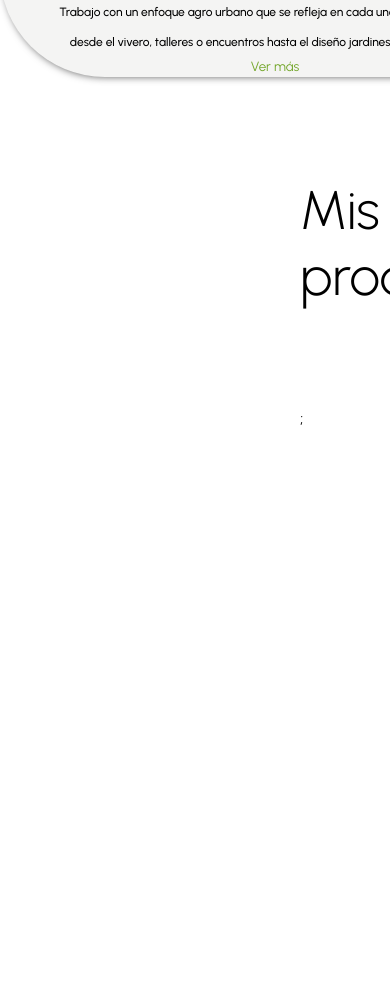
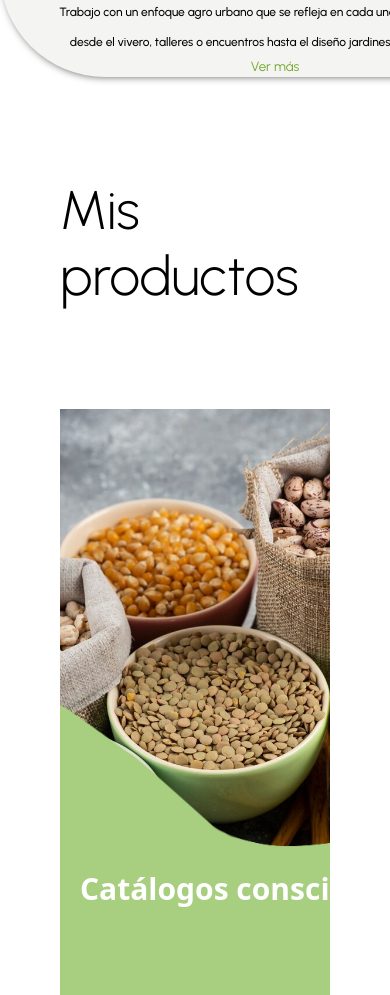
Before and after one commit to IgnaVilla09/eltomillo, a React (Vite) app: page / in a window 390 px wide. Shown: the part 1002-1997 px from the top of the page. Before the commit the page ends 1430 px from the top, so only its background shows below. Built offline with nearby package versions, Linux system fonts and the light colour scheme; a web font is replaced by a local one.

Commit message:
Optimizacion responsive

```diff
--- a/src/components/common/ProductsCarousel/ProductsCarousel.css
+++ b/src/components/common/ProductsCarousel/ProductsCarousel.css
@@ -69,11 +69,48 @@
   transition: all 0.5s ease;
 }
 
-@media screen and (max-width: 800px) {
+@media screen and (max-width: 1100px) {
   .productsHome-container {
-    margin: 300px;
-    h2 {
-      text-align: center;
+    margin: 300px 60px;
+  }
+  .productsHome-container--carousel {
+    background-size: cover;
+  }
+  .productsHome-container--carousel--title {
+    display: grid;
+    grid-template-columns: 200px 170px;
+    grid-template-rows: 50px 160px;
+    margin: 440px 0;
+    h4 {
+      font-size: 30px;
+    }
+  }
+  .productsHome-container--carousel:hover {
+    .productsHome-container--carousel--title h4 {
+      margin: 30px 0;
     }
   }
 }
+
+@media screen and (max-width: 800px) {
+  .productsHome-container {
+    margin: 300px 60px;
+  }
+  .productsHome-container--carousel {
+    background-size: cover;
+  }
+  .productsHome-container--carousel--title {
+    display: grid;
+    grid-template-columns: 250px 130px;
+    grid-template-rows: 50px 150px;
+    margin: 450px 0;
+    h4 {
+      font-size: 30px;
+    }
+  }
+  .productsHome-container--carousel:hover {
+    .productsHome-container--carousel--title h4 {
+      margin: 30px 0;
+    }
+  }
+}
--- a/src/components/common/ProductsCarousel/ProductsCarousel.jsx
+++ b/src/components/common/ProductsCarousel/ProductsCarousel.jsx
@@ -10,12 +10,12 @@ const ProductsCarousel = () => {
       slidesToSlide: 3, // optional, default to 1.
     },
     tablet: {
-      breakpoint: { max: 1024, min: 464 },
+      breakpoint: { max: 1100, min: 464 },
       items: 2,
-      slidesToSlide: 2, // optional, default to 1.
+      slidesToSlide: 1, // optional, default to 1.
     },
     mobile: {
-      breakpoint: { max: 464, min: 0 },
+      breakpoint: { max: 864, min: 0 },
       items: 1,
       slidesToSlide: 1, // optional, default to 1.
     },
@@ -25,7 +25,7 @@ const ProductsCarousel = () => {
       <h2>Mis productos</h2>
       <Carousel
         responsive={responsive}
-        removeArrowOnDeviceType={["tablet", "mobile"]}
+        removeArrowOnDeviceType={["mobile"]}
         swipeable={true}
         draggable={true}
       >
--- a/src/components/layout/NavbarResponsive/NavbarMobile.css
+++ b/src/components/layout/NavbarResponsive/NavbarMobile.css
@@ -9,7 +9,6 @@
   grid-template-columns: 15vw 70vw 10vw;
   grid-template-rows: 120px;
   position: absolute;
-  z-index: -1;
   img {
     margin: 20px;
     padding: 5px;
@@ -26,6 +25,7 @@
   font-size: 3.5em;
   grid-column: 3/4;
   color: #fff;
+  cursor: pointer;
 }
 
 .navbar-container_separador {
--- a/src/components/layout/NavbarResponsive/NavbarMobile.jsx
+++ b/src/components/layout/NavbarResponsive/NavbarMobile.jsx
@@ -2,6 +2,9 @@ import "./NavbarMobile.css";
 import MenuIcon from "@mui/icons-material/Menu";
 
 const NavbarMobile = () => {
+  const Funciona = () => {
+    console.log("FUNCIONA!❤");
+  };
   return (
     <div className="navbarMobile-container">
       <img
@@ -10,7 +13,7 @@ const NavbarMobile = () => {
         className="LogoMobile"
       />
       <div className="navbar-container_separador"></div>
-      <button className="btn-menu">
+      <button className="btn-menu" onClick={Funciona}>
         <MenuIcon fontSize="string" />
       </button>
     </div>
```
